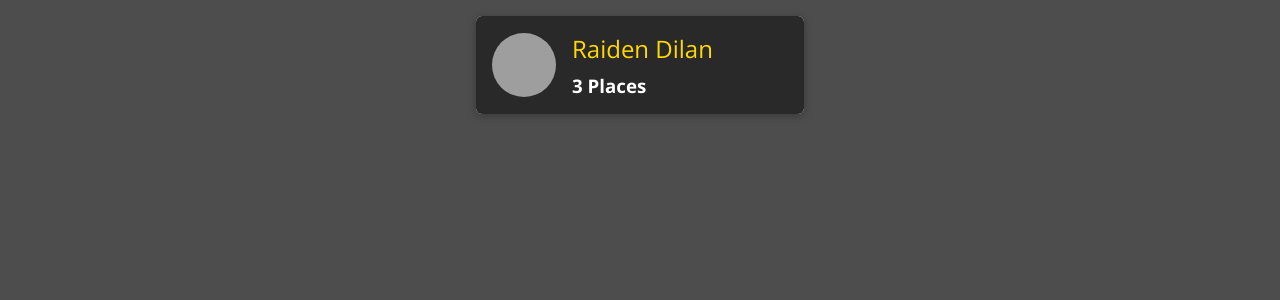
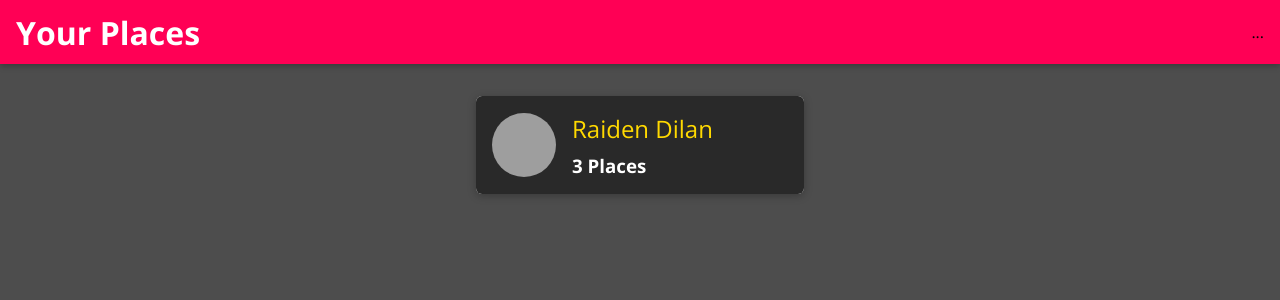
Before and after one commit to RaidenDilan/react-frontend-01-starting-setup, a React (Create React App) app: page / in a window 1280 px wide. Shown: the top 300 px of the page. Built offline with nearby package versions, Linux system fonts and the light colour scheme; grey boxes are pictures that could not be loaded.

Commit message:
Adding a Main Header

```diff
--- a/src/App.js
+++ b/src/App.js
@@ -2,10 +2,13 @@
 import { BrowserRouter as Router, Route, Redirect, Switch } from 'react-router-dom';
 import Users from './user/pages/Users';
 import NewPlace from './places/pages/NewPlace';
+import MainNavigation from './shared/components/Navigation/MainNavigation/MainNavigation';
 
 const app = () => {
   return (
     <Router>
+      <MainNavigation />
+      <main>
         <Switch>
           <Route
             path='/'
@@ -19,6 +22,7 @@
           </Route>
           <Redirect to='/' />
         </Switch>
+      </main>
     </Router>
   );
 };
--- /dev/null
+++ b/src/shared/components/Navigation/MainHeader/MainHeader.css
@@ -0,0 +1,23 @@
+.main-header {
+  width: 100%;
+  height: 4rem;
+  display: flex;
+  align-items: center;
+  position: fixed;
+  top: 0;
+  left: 0;
+  background: #ff0055;
+  box-shadow: 0 2px 6px rgba(0, 0, 0, 0.26);
+  padding: 0 1rem;
+  z-index: 5;
+}
+
+main {
+  margin-top: 5rem;
+}
+
+@media (min-width: 768px) {
+  .main-header {
+    justify-content: space-between;
+  }
+}
--- /dev/null
+++ b/src/shared/components/Navigation/MainHeader/MainHeader.js
@@ -0,0 +1,9 @@
+import React from 'react';
+
+import './MainHeader.css';
+
+const MainHeader = props => {
+  return <header className='main-header'>{ props.children }</header>;
+};
+
+export default MainHeader;
--- /dev/null
+++ b/src/shared/components/Navigation/MainNavigation/MainNavigation.css
@@ -0,0 +1,45 @@
+.main-navigation__menu-btn {
+  width: 3rem;
+  height: 3rem;
+  background: transparent;
+  border: none;
+  display: flex;
+  flex-direction: column;
+  justify-content: space-around;
+  margin-right: 2rem;
+  cursor: pointer;
+}
+
+.main-navigation__menu-btn span {
+  display: block;
+  width: 3rem;
+  height: 2.5px;
+  background: white;
+}
+
+.main-navigation__title {
+  color: white;
+}
+
+.main-navigation__title a {
+  text-decoration: none;
+  color: white;
+}
+
+.main-navigation__header-nav {
+  display: none;
+}
+
+.main-navigation__drawer-nav {
+  height: 100%;
+}
+
+@media (min-width: 768px) {
+  .main-navigation__menu-btn {
+    display: none;
+  }
+
+  .main-navigation__header-nav {
+    display: block;
+  }
+}
--- /dev/null
+++ b/src/shared/components/Navigation/MainNavigation/MainNavigation.js
@@ -0,0 +1,22 @@
+import React from 'react';
+import { Link } from 'react-router-dom';
+import MainHeader from '../MainHeader/MainHeader';
+import './MainNavigation.css';
+
+const MainNavigation = props => {
+  return <MainHeader>
+    <button className='main-navigation__menu-btn'>
+      <span />
+      <span />
+      <span />
+    </button>
+    <h1 className='main-navigation__title'>
+      <Link to='/'>Your Places</Link>
+    </h1>
+    <nav>
+      ...
+    </nav>
+  </MainHeader>;
+};
+
+export default MainNavigation;
--- a/src/user/components/UsersList.js
+++ b/src/user/components/UsersList.js
@@ -1,14 +1,19 @@
 import React from 'react';
 
 import UserItem from './UserItem/UserItem';
+import Card from '../../shared/components/UIElements/Card';
 import './UsersList.css';
 
 const UsersList = props => {
-  if (props.items.length === 0) return (
-    <div className='center'>
-      <h2>No users found.</h2>
-    </div>
-  );
+  if (props.items.length === 0) {
+    return (
+      <div className='center'>
+        <Card>
+          <h2>No users found.</h2>
+        </Card>
+      </div>
+    );
+  }
 
   return (
     <ul className='users-list'>
```
Also changed, not shown: src/shared/components/Navigation/NavLinks/NavLinks.css (added), src/shared/components/Navigation/NavLinks/NavLinks.js (added), src/shared/components/Navigation/SideDrawer/SideDrawer.css (added), src/shared/components/Navigation/SideDrawer/SideDrawer.js (added). Lines whose indentation alone changed are shown as unchanged.
